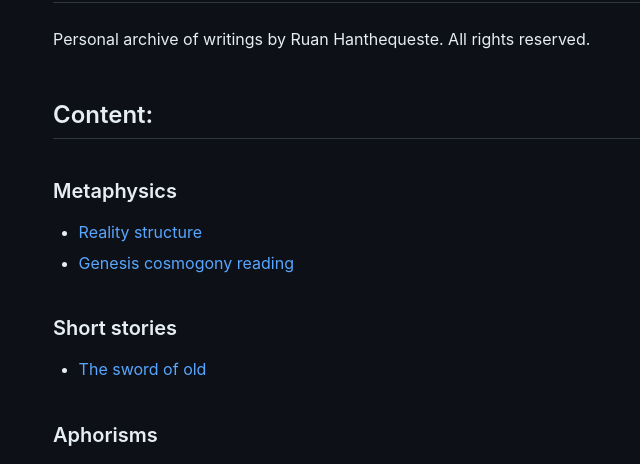
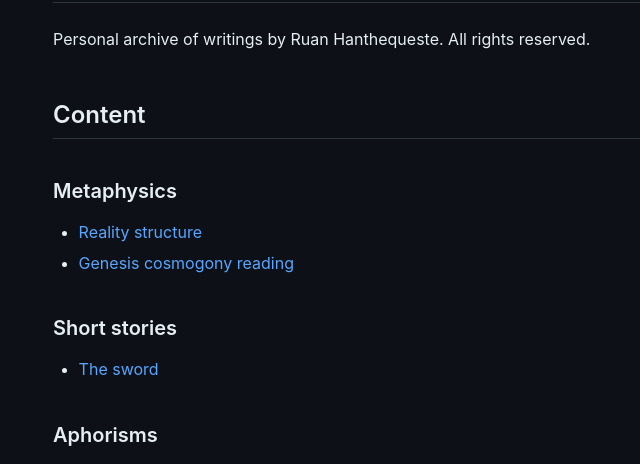
Before and after one commit to ruanfh/writings, a Jekyll site: the page built from index.md, in a window 1280 px wide. Shown: the part 155-619 px from the top of the page, without its empty margins (201-841 px from the left). Built offline with Jekyll 4.4.1, drawn with Linux system fonts in a browser that asks for light colours.

Commit message:
Minor adjustments

```diff
--- a/index.md
+++ b/index.md
@@ -7,7 +7,7 @@ permalink: /
 # writings
 Personal archive of writings by Ruan Hanthequeste. All rights reserved.
 
-## Content:
+## Content
 
 ### Metaphysics
 
@@ -16,7 +16,7 @@ Personal archive of writings by Ruan Hanthequeste. All rights reserved.
 
 ### Short stories
 
-- [The sword of old](short_stories/the_sword.md)
+- [The sword](short_stories/the_sword.md)
 
 ### Aphorisms
 
```
Also changed, not shown: README.md.
